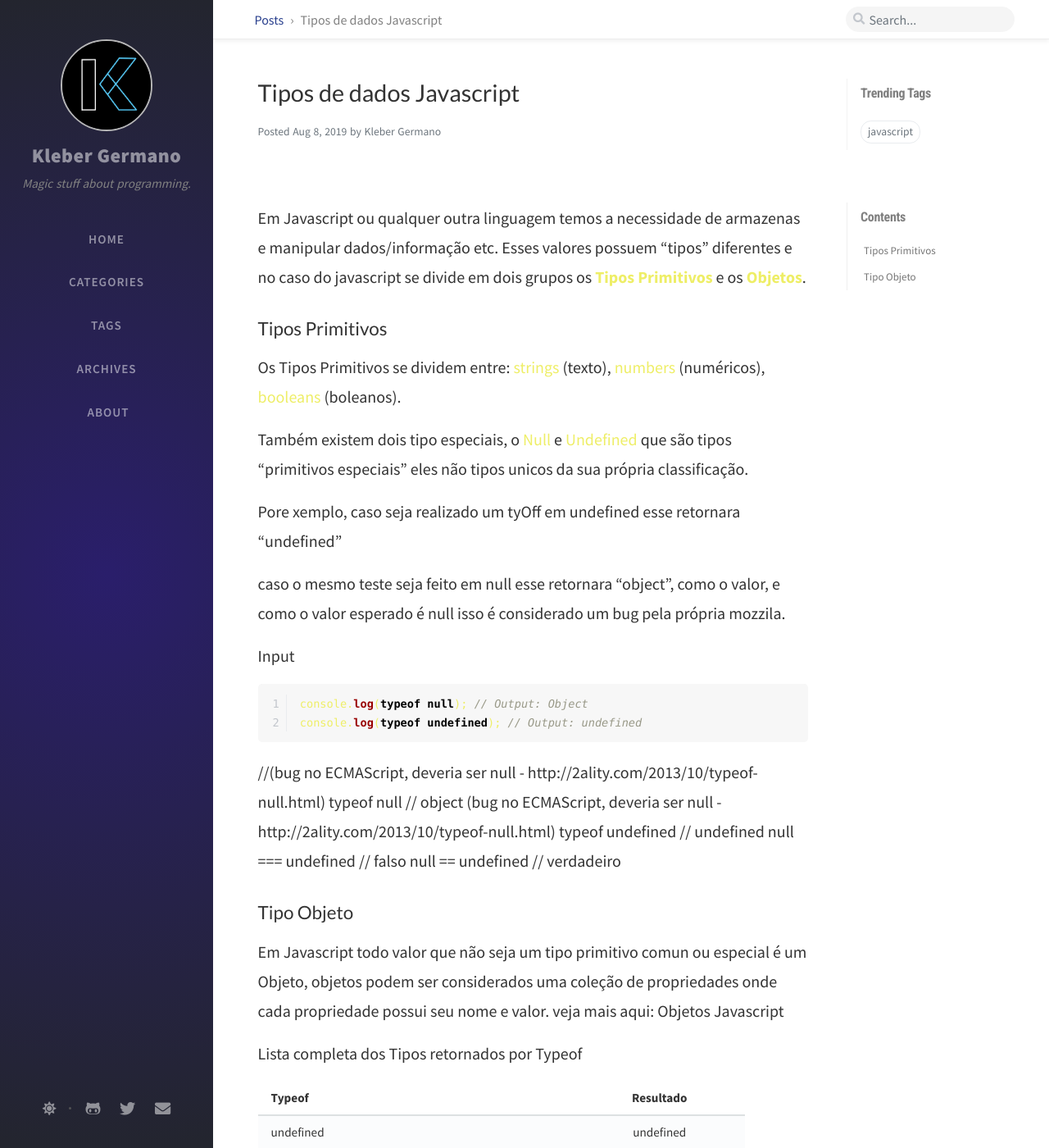
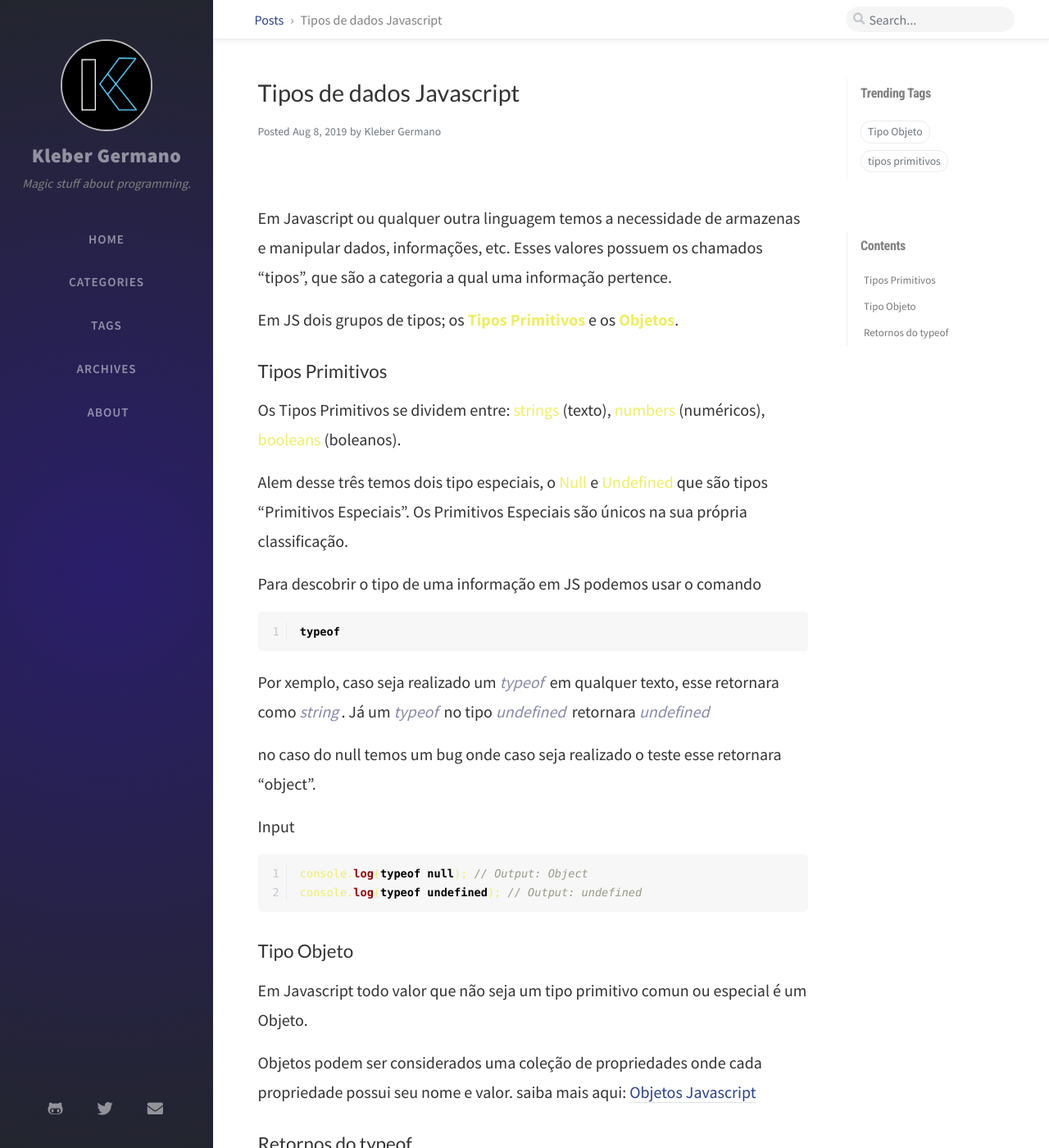
Before and after one commit to klebergermano/klebergermano.github.io, a Jekyll site: the page built from _posts/2020-01-01-tipos-de-dados-javascript.md, in a window 1280 px wide and 1400 px high. Shown: the whole window at 82% size. Built offline with Jekyll 4.4.1, drawn with Linux system fonts in a browser that asks for light colours; nearby versions of some CDN libraries; comment, search, counter and statistics services are not loaded; some of the changed text lies outside the part shown.

Commit message:
Artigo js

````diff
--- a/_posts/2020-01-01-tipos-de-dados-javascript.md
+++ b/_posts/2020-01-01-tipos-de-dados-javascript.md
@@ -2,23 +2,34 @@
 title: Tipos de dados Javascript
 
 date: 2019-08-08 02:00:00
-categories: [Blogging, Demo]
-tags: [javascript]
+categories: [Javascript]
+tags: [tipos primitivos, Tipo Objeto]
 math: true
 image: /assets/img/posts/tipos-de-dados-javascript.png
 ---
 
-Em Javascript ou qualquer outra linguagem temos a necessidade de armazenas e manipular dados/informação etc. Esses valores possuem "tipos" diferentes e no caso do javascript se divide em dois grupos os **Tipos Primitivos** e os **Objetos**.
+Em Javascript ou qualquer outra linguagem temos a necessidade de armazenas e manipular dados, informações, etc.
+Esses valores possuem os chamados "tipos", que são a categoria a qual uma informação pertence.
+
+Em JS dois grupos de tipos; os **Tipos Primitivos** e os **Objetos**.
 
 ## Tipos Primitivos
 
 Os Tipos Primitivos se dividem entre: <span>strings</span> (texto), <span>numbers</span> (numéricos), <span>booleans</span> (boleanos).
 
-Também existem dois tipo especiais, o <span>Null</span> e <span>Undefined</span> que são tipos “primitivos especiais” eles não tipos unicos da sua própria classificação.
+Alem desse três temos dois tipo especiais, o <span>Null</span> e <span>Undefined</span> que são tipos “Primitivos Especiais”.
+Os Primitivos Especiais são únicos na sua própria classificação.
 
-Pore xemplo, caso seja realizado um tyOff em undefined esse retornara “undefined”
+Para descobrir o tipo de uma informação em JS podemos usar o comando
 
-caso o mesmo teste seja feito em null esse retornara “object”, como o valor, e como o valor esperado é null isso é considerado um bug pela própria mozzila.
+```javascript
+typeof
+```
+
+Por xemplo, caso seja realizado um _typeof_ em qualquer texto, esse retornara como _string_.
+Já um _typeof_ no tipo _undefined_ retornara _undefined_
+
+no caso do null temos um bug onde caso seja realizado o teste esse retornara “object”.
 
 Input
 
@@ -27,18 +38,16 @@ console.log(typeof null); // Output: Object
 console.log(typeof undefined); // Output: undefined
 ```
 
-//(bug no ECMAScript, deveria ser null - http://2ality.com/2013/10/typeof-null.html)
-typeof null // object (bug no ECMAScript, deveria ser null - http://2ality.com/2013/10/typeof-null.html)
-typeof undefined // undefined
-null === undefined // falso
-null == undefined // verdadeiro
-
 ## Tipo Objeto
 
-Em Javascript todo valor que não seja um tipo primitivo comun ou especial é um Objeto, objetos podem ser considerados uma coleção de propriedades onde cada propriedade possui seu nome e valor.
-veja mais aqui: Objetos Javascript
+Em Javascript todo valor que não seja um tipo primitivo comun ou especial é um Objeto.
 
-Lista completa dos Tipos retornados por Typeof
+Objetos podem ser considerados uma coleção de propriedades onde cada propriedade possui seu nome e valor.
+saiba mais aqui: <a href='https://developer.mozilla.org/pt-BR/docs/Aprender/JavaScript/Objetos/B%C3%A1sico' target="_blank">Objetos Javascript</a>
+
+## Retornos do typeof
+
+Temos abaixo uma lista mais completa dos possiveis retornos de tipo, quando usado o <span>typeof</span>
 
 | Typeof                                                  |        Resultado         |
 | ------------------------------------------------------- | :----------------------: |
@@ -53,4 +62,4 @@ Lista completa dos Tipos retornados por Typeof
 | E4X XMLList object xml                                  |           xml            |
 | Outros Objetos                                          |          object          |
 
-- Null não é um objecto, seu retorno como object é considerado um bug pela Mozilla.
+- Null não é um _objeto_, seu retorno como object é considerado um bug pela Mozilla - [http://2ality.com/2013/10/typeof-null.html](http://2ality.com/2013/10/typeof-null.html)
--- a/assets/css/_addon/main.scss
+++ b/assets/css/_addon/main.scss
@@ -187,8 +187,11 @@ $sidebar-display: "sidebar-display";
     a:hover, #mode-toggle-wrapper > i:hover {
       color: #fff;
     }
-
+    .icon-border{
+      display: none;
+    }
     #mode-toggle-wrapper {
+      display:none;
       i {
         @include sidebar-links;
         margin-right: 0;
--- a/assets/css/post.scss
+++ b/assets/css/post.scss
@@ -49,7 +49,15 @@ $prompt-newer: "{{ site.data.label.post.button.next }}";
   }
   p{font-size:20px !important;}
   strong{ color:#ee6;}
+  em{color:#88a}
   span{color:#ee6}
+  .red{color:#e22}
+  .yellow{color:#ee6}
+  .blue{color:#30446e}
+  .green{color:#277045}
+
+
+
 }
 
 .post-tail-wrapper {
````
